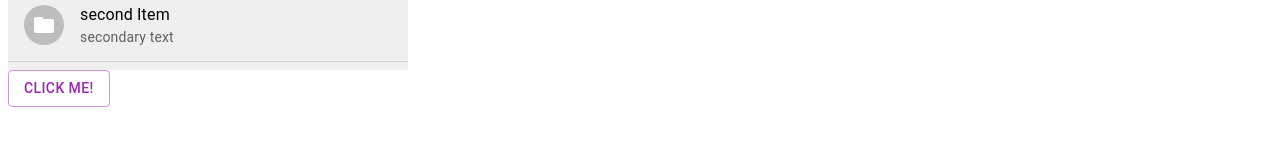
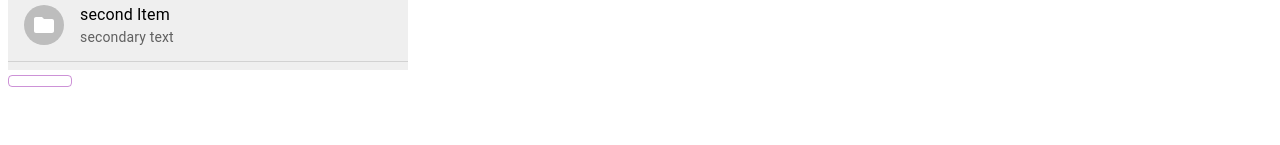
Before and after one commit to Anahidhemmat/Up-Skill, a React (Create React App) app in the folder client/: page / in a window 1280 px wide. Shown: the part 539-684 px from the top of the page. Built offline with nearby package versions, Linux system fonts and the light colour scheme.

Commit message:
writing story

```diff
--- a/client/src/App.js
+++ b/client/src/App.js
@@ -1,5 +1,5 @@
 import "./App.css";
-import ButtonComponent from "./components/Button";
+import ButtonComponent from "./components/Button/Button";
 import CardComponent from "./components/Card";
 import TextFieldComponent from "./components/Input";
 import ListComponent from "./components/List";
--- a/client/src/components/Button.js
+++ b/client/src/components/Button/Button.js
@@ -2,11 +2,11 @@ import React from "react";
 import PropTypes from "prop-types";
 import { Button } from "@mui/material";
 
-const ButtonComponent = ({ text, variant, type, color }) => {
+const ButtonComponent = ({ variant, type, color, children }) => {
   return (
     <div>
       <Button type={type} variant={variant} color={color}>
-        {text}
+        {children}
       </Button>
     </div>
   );
```
Also changed, not shown: 1 other file (tests, documents, lock files or other folders).
